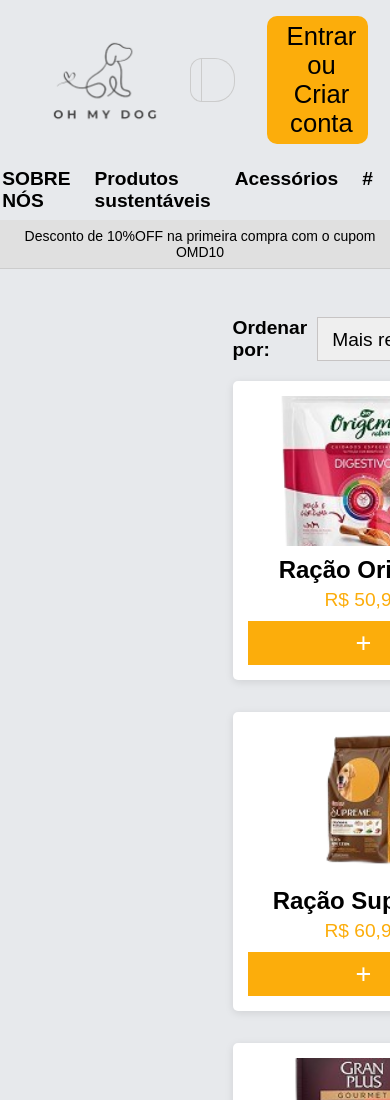
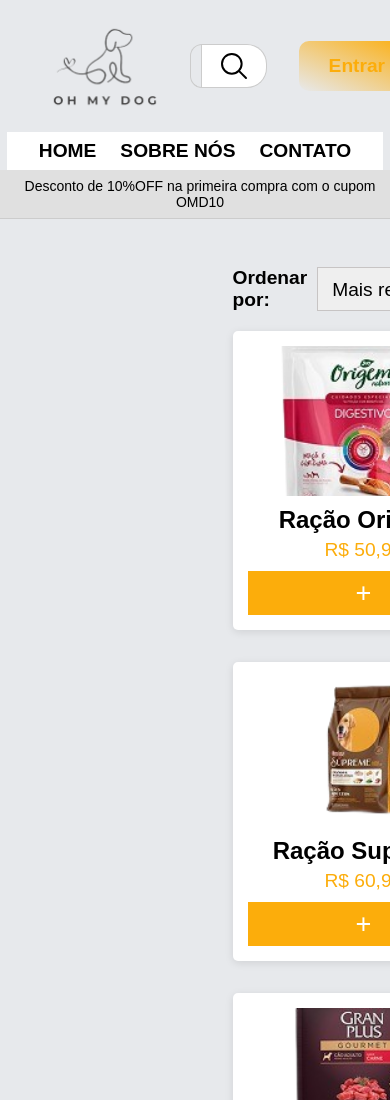
Before and after one commit to Vivi-codep/oh-my-dog, a plain HTML site: page pagcao.html in a window 390 px wide. Shown: the top 1100 px of the page. Drawn offline with nearby package versions, Linux system fonts and the light colour scheme.

Commit message:
responsividade3

```diff
--- a/css/pagcao.css
+++ b/css/pagcao.css
@@ -142,6 +142,8 @@
 
 /*HEADER*/
 
+/*HEADER*/
+
 body {
   margin: 0;
   font-family: 'Arial', sans-serif;
@@ -173,6 +175,7 @@
   display: flex;
   max-width: 500px;
   margin: 0 1rem;
+   font-size: var(--fs-8);
 }
 
 .search-bar input {
@@ -180,15 +183,28 @@
   padding: 5px;
   border: 1px solid #ccc;
   border-radius: 20px 0 0 20px;
+  font-size: 50%;
 }
 
 .search-bar button {
   padding: 5px 16px;
-  background:var(--background);
+  background: #fff;
   border: 1px solid #ccc;
   border-left: none;
   border-radius: 0 20px 20px 0;
   cursor: pointer;
+  transition: transform 0.2s ease, color 0.3s ease;
+
+}
+
+.search-bar {
+  color: var(--neutrals);
+  font-size: var(--fs-3);
+  border: none;
+}
+
+.search-bar:hover button {
+  color: var(--secondary);
 }
 
 .icons {
@@ -215,7 +231,7 @@
 }
 
 .menu {
-  background:var(--background);
+  background: white;
   padding: 0.5rem 2rem;
   justify-self: center;
 }
@@ -245,6 +261,28 @@
   justify-content: center;
   align-items: center;
   gap: 10px;
+}
+
+.btn {
+  position: relative;
+  border-radius: 10px;
+  background: var(--gradient);
+  color: var(--secondary);
+  font-size: var(--fs-f8);
+  font-weight: var(--weight-semibold);
+  max-width: 120px;
+  height: 50px;
+  display: grid;
+  align-items: center;
+  justify-content: center;
+  padding-inline: 30px;
+  clip-path: var(--clip-path-3);
+  margin-right: 70px;
+}
+
+.btn:hover {
+  transform: scale(1.05);
+  color: var(--white);
 }
 
 
--- a/css/style.css
+++ b/css/style.css
@@ -813,10 +813,10 @@
 
 @media (max-width: 1102px) {
 
-  .header .btn,
+  /*.header .btn,
   .search-btn {
       display: none;
-  }
+  }*/
 
   .navbar-list .navbar-link {
       font-size: 14px;
@@ -857,24 +857,27 @@
 }
 
 @media (max-width: 992px) {
-  /*.carrossel-horizontal-box {
-    display: none;
-  }
 
-  .carrossel .banner {
-    width: 100%;
-    height: auto;
-    overflow: hidden;
-    display: flex;
-    padding-top: 0;
-  }
+  .search-bar {
+  display: none;
+}
 
-  .carrossel .banner img {
-    width: 100%;
-    height: auto; /* Mantém a proporção da imagem */
-    /*display: block; /* Remove espaços abaixo da imagem */
-  /*  object-fit: cover; /* Preenche o espaço sem distorcer
-  }*/
+.btn {
+  position: relative;
+  border-radius: 10px;
+  background: var(--gradient);
+  color: var(--secondary);
+  font-size: var(--fs-f8);
+  font-weight: var(--weight-semibold);
+  max-width: 120px;
+  height: 50px;
+  display: grid;
+  align-items: center;
+  justify-content: center;
+  padding-inline: 30px;
+  clip-path: var(--clip-path-3);
+  margin-right: 70px;
+}
 
   .service-list {
       grid-template-columns: repeat(2, 1fr);
@@ -913,12 +916,13 @@
 }
 
 @media (max-width: 550px) {
+
   .header {
       padding: 15px 8px;
   }
 
   .logo img {
-      width: 100px;
+      width: 150px;
       height: auto;
   }
 
@@ -929,6 +933,23 @@
   .banner video {
       height: 100%;
   }
+
+  .btn {
+  position: relative;
+  border-radius: 10px;
+  background: var(--gradient);
+  color: var(--secondary);
+  font-size: var(--fs-f8);
+  font-weight: var(--weight-semibold);
+  max-width: 120px;
+  height: 50px;
+  display: grid;
+  align-items: center;
+  justify-content: center;
+  padding-inline: 30px;
+  clip-path: var(--clip-path-3);
+  margin-right: 30px;
+}
 
   .about .container-sobre {
       grid-template-columns: 1fr;
--- a/pagcao.html
+++ b/pagcao.html
@@ -41,14 +41,12 @@
 
             <div class="search-bar">
                 <input type="text" placeholder="O que seu pet precisa?" />
-            <button><i class="fas fa-search"></i></button>
+                <button><ion-icon name="search-outline"></ion-icon></button>
             </div>
 
             <div class="icons">
                 <i class="fas fa-shopping-bag"></i>
-            <button class="login-btn">
-              <i class="fas fa-user-circle"></i> Entrar ou Criar conta
-            </button>
+                <a href="login2.html" class="btn">Entrar</a>
             </div>
         </div>
 
@@ -56,10 +54,8 @@
             <ul>
                 <li><a href="index.html">HOME</a></li>
                 <li><a href="sobrenos.html">SOBRE NÓS</a></li>
-            <li><a href="#">Produtos sustentáveis</a></li>
-            <li><a href="#">Acessórios</a></li>
-            <li><a href="#">#</a></li>
-            <li><a href="pagcontato2.html">Contato</a></li>
+                <!-- <li><a href="#">Produtos sustentáveis</a></li>-->
+                <li><a href="pagcontato2.html">CONTATO</a></li>
             </ul>
         </nav>
 
@@ -67,14 +63,16 @@
             <i class="fas fa-sun"></i>
             <span>Desconto de 10%OFF na primeira compra com o cupom OMD10</span>
         </div>
+
     </header>
 
     <br>
 
+    <!-- Filtros de categoria, preço, marca, etc. -->
+
     <main class="container">
         <aside class="sidebar">
             <h2>Filtrar Produtos</h2>
-                <!-- Filtros de categoria, preço, marca, etc. -->
             <div class="filtro">
                 <h3>Categorias</h3>
                 <label><input type="checkbox"> Ração</label><br>
@@ -103,8 +101,9 @@
                 </select>
             </div>
 
+            <!-- Produto -->
+
             <div class="grade-produtos">
-                    <!-- Produto -->
                 <div class="produto">
                     <img src="img/ração origem.png" alt="Produto exemplo">
                     <h3>Ração Origens</h3>
```
Also changed, not shown: index.html (+2 -4 lines). Lines whose indentation alone changed are shown as unchanged.
